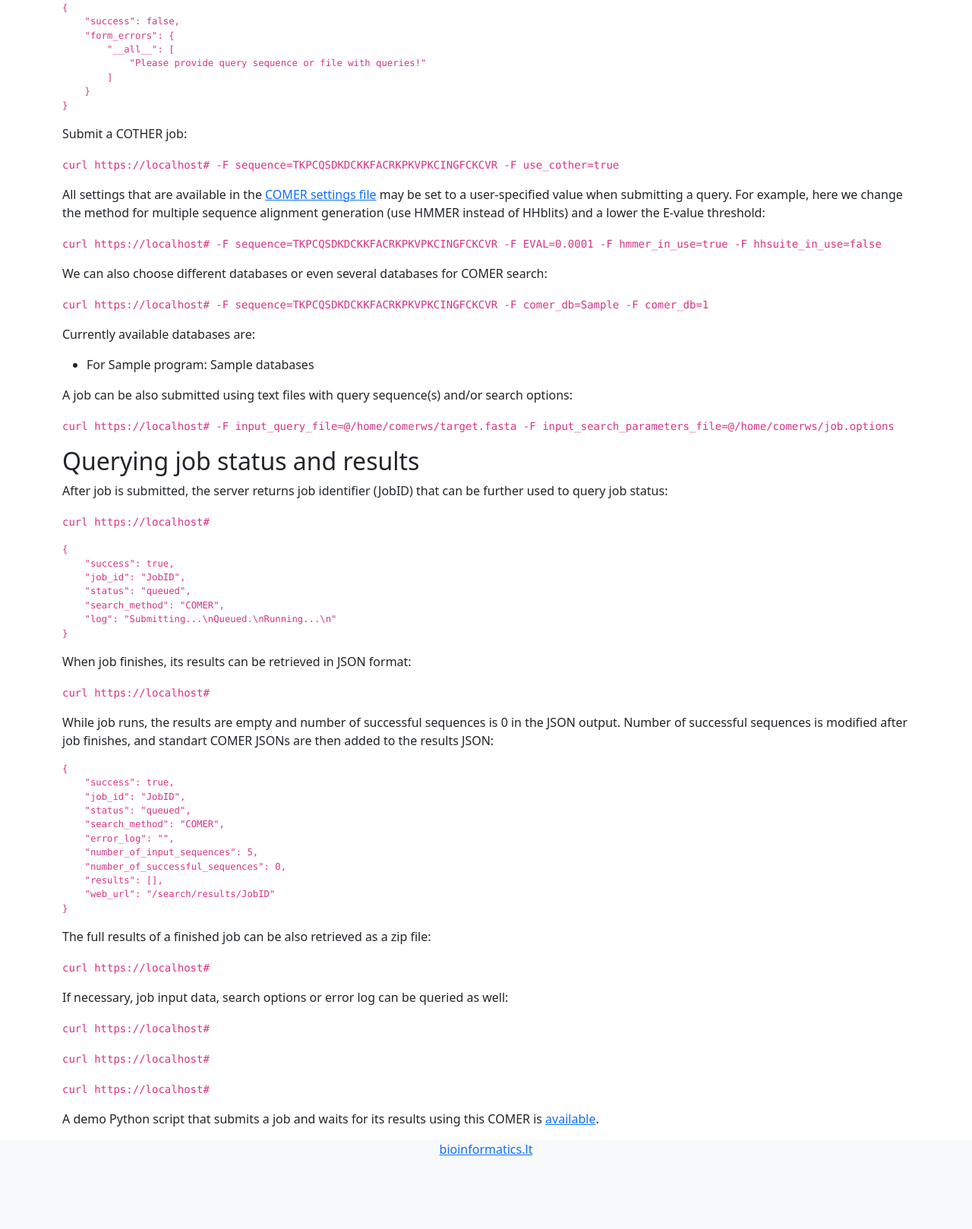
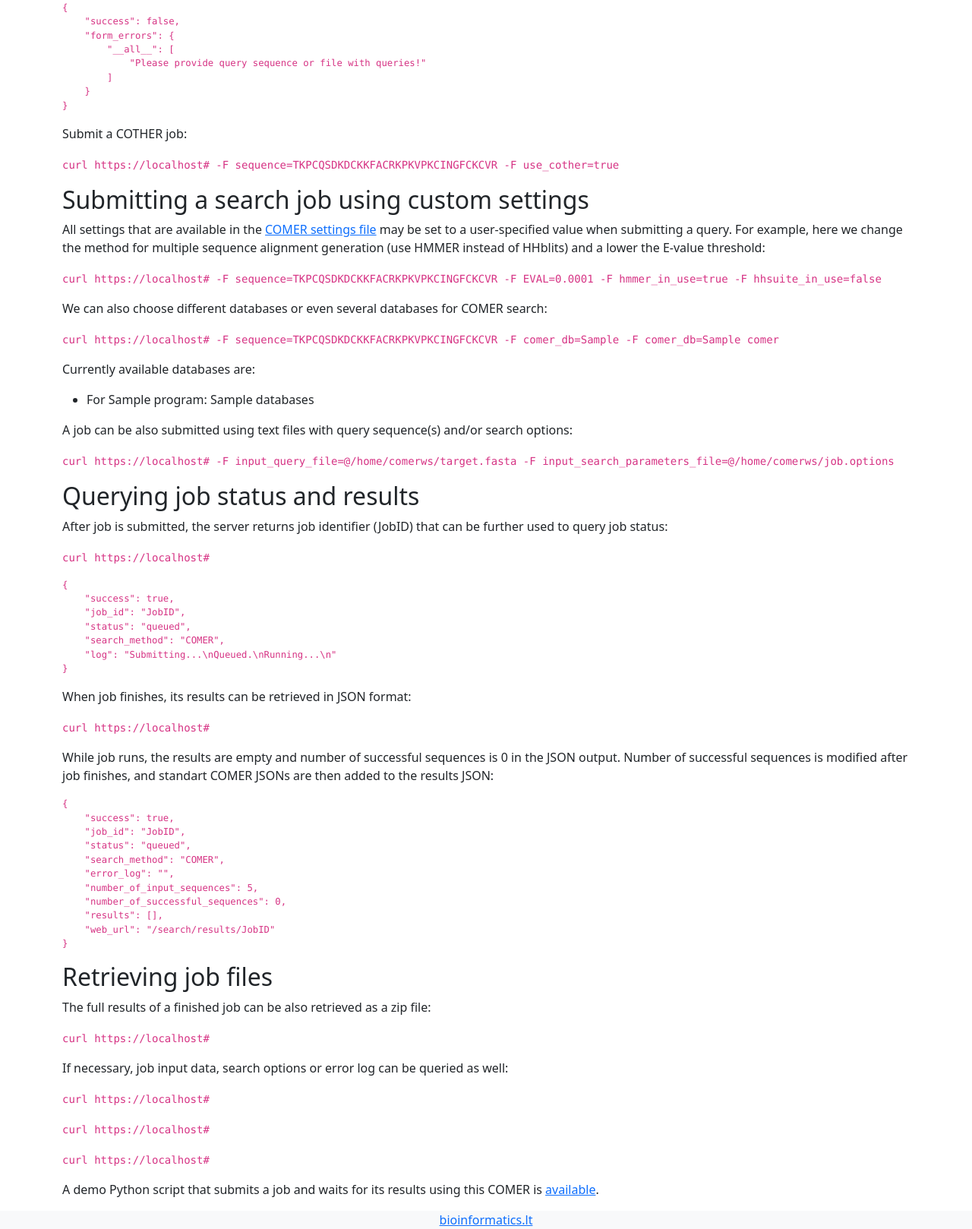
Before and after one commit to chemikeris/comer_web, a Django app: template templates/site/api_help.html in a window 1280 px wide. Shown: the part 447-2065 px from the top of the page at 76% size. Before the commit the page ends 1968 px from the top, so only its background shows below. Run offline with Django 3.2, Linux system fonts and the light colour scheme; the template is opened without the code that fills it: most values are stand-ins (such as "Sample title", 1, 10 or a date in 2020); some libraries are stand-ins or nearby versions.

Commit message:
Add small UI fixes
	modified:   comer_web/views.py
	modified:   templates/base.html
	modified:   templates/jobs/not_finished_or_removed.html
	modified:   templates/search/results.html
	modified:   templates/site/api_help.html

```diff
--- a/comer_web/views.py
+++ b/comer_web/views.py
@@ -21,7 +21,13 @@ def api_help(request):
     available_databases['COTHER'] = nice_db_names(settings.COTHER_DATABASES)
     available_databases['HHsuite'] = nice_db_names(settings.HHSUITE_DATABASES)
     available_databases['HMMER'] = nice_db_names(settings.SEQUENCE_DATABASES)
+    short_db_names = {}
+    short_db_names['COMER'] = [d[0] for d in settings.COMER_DATABASES]
+    short_db_names['COTHER'] = [d[0] for d in settings.COTHER_DATABASES]
+    short_db_names['HHsuite'] = [d[0] for d in settings.HHSUITE_DATABASES]
+    short_db_names['HMMSR'] = [d[0] for d in settings.SEQUENCE_DATABASES]
     context['db'] = available_databases
+    context['short_db_names'] = short_db_names
     return render(request, 'site/api_help.html', context)
 
 def availability(request):
--- a/templates/base.html
+++ b/templates/base.html
@@ -9,7 +9,7 @@
 <link rel="stylesheet" href="{% static 'css/site.css' %}">
 <script src="{% static 'js/site.js' %}"></script>
 </head>
-<body>
+<body class="d-flex flex-column min-vh-100">
 <noscript>COMER web server requires JavaScript, which is disabled in your browser.</noscript>
 <header>
     <nav class="navbar navbar-light navbar-expand-md bg-light">
@@ -31,7 +31,7 @@
 	{% block content %}
 	{% endblock %}
     </div>
-<footer class="text-center bg-light">
+<footer class="mt-auto text-center bg-light">
 	<a href="http://www.bioinformatics.lt">bioinformatics.lt</a>
 </footer>
 <button onclick="goToTop()" id="top_button" title="Go to top"><img src="{%  static 'img/icons/arrow-up-circle.svg' %}" width="100%"></button>
--- a/templates/jobs/not_finished_or_removed.html
+++ b/templates/jobs/not_finished_or_removed.html
@@ -3,6 +3,7 @@
 <p>Job status: {{ status_msg }}.</p>
 {% if reload %}
 {% if log %} <pre>{{ log }}</pre> {% endif %}
+<p>When the job will be finished, the results will be available in <a href="{{ request.path }}">this page</a>.</p>
 <p>Refreshing every 10 seconds.</p>
 <meta http-equiv="refresh" content="10">
 {% endif %}
--- a/templates/search/results.html
+++ b/templates/search/results.html
@@ -1,7 +1,7 @@
 {% extends 'base.html' %}
 {% block content %}
 {% load static %}
-<h1>COMER results</h1>
+<h1>{% if job.is_cother_search %}COTHER{% else %}COMER{% endif %} results</h1>
 {{ results|json_script:"raw_results" }}
 <script>const results = JSON.parse(document.getElementById('raw_results').textContent);</script>
 <p>Results for {{ input_name }}, input was a <a href="{% url 'detailed_show_input' job_id=job.name sequence_no=sequence_no %}">{{ input_description }}{{ input_format }}</a>.</p>
--- a/templates/site/api_help.html
+++ b/templates/site/api_help.html
@@ -17,11 +17,12 @@
 </script>
 <p>Submit a COTHER job:</p>
 <p><code>curl https://{{ request.get_host }}{% url 'api_submit' %} -F sequence=TKPCQSDKDCKKFACRKPKVPKCINGFCKCVR -F use_cother=true</code></p>
+<h2>Submitting a search job using custom settings</h2>
 <p>All settings that are available in the <a href="{% static 'demo/job.options' %}">COMER settings file</a> may be set to a user-specified value when submitting a query.
 For example, here we change the method for multiple sequence alignment generation (use HMMER instead of HHblits) and a lower the E-value threshold:</p>
 <p><code>curl https://{{ request.get_host }}{% url 'api_submit' %} -F sequence=TKPCQSDKDCKKFACRKPKVPKCINGFCKCVR -F EVAL=0.0001 -F hmmer_in_use=true -F hhsuite_in_use=false</code></p>
 <p>We can also choose different databases or even several databases for COMER search:</p>
-<p><code>curl https://{{ request.get_host }}{% url 'api_submit' %} -F sequence=TKPCQSDKDCKKFACRKPKVPKCINGFCKCVR -F comer_db={{ db.COMER.0.0 }} -F comer_db={{ db.COMER|last|first }}</code></p>
+<p><code>curl https://{{ request.get_host }}{% url 'api_submit' %} -F sequence=TKPCQSDKDCKKFACRKPKVPKCINGFCKCVR -F comer_db={{ short_db_names.COMER.0 }} -F comer_db={{ short_db_names.COMER|last }}</code></p>
 <p>Currently available databases are: </p>
 <ul>
 {% for program, databases in db.items %}
@@ -43,6 +44,7 @@ For example, here we change the method for multiple sequence alignment generatio
 Number of successful sequences is modified after job finishes, and standart COMER JSONs are then added to the results JSON:</p>
 <code><pre id="results_json_empty"></pre></code>
 <script>nice_json({"success": true, "job_id": "JobID", "status": "queued", "search_method": "COMER", "error_log": "", "number_of_input_sequences": 5, "number_of_successful_sequences": 0, "results": [], "web_url": "/search/results/JobID"}, 'results_json_empty');</script>
+<h2>Retrieving job files</h2>
 <p>The full results of a finished job can be also retrieved as a zip file:</p>
 <p><code>curl https://{{ request.get_host }}{% url 'api_results_zip' job_id='JobID' %}</code></p>
 <p>If necessary, job input data, search options or error log can be queried as well:</p>
```
